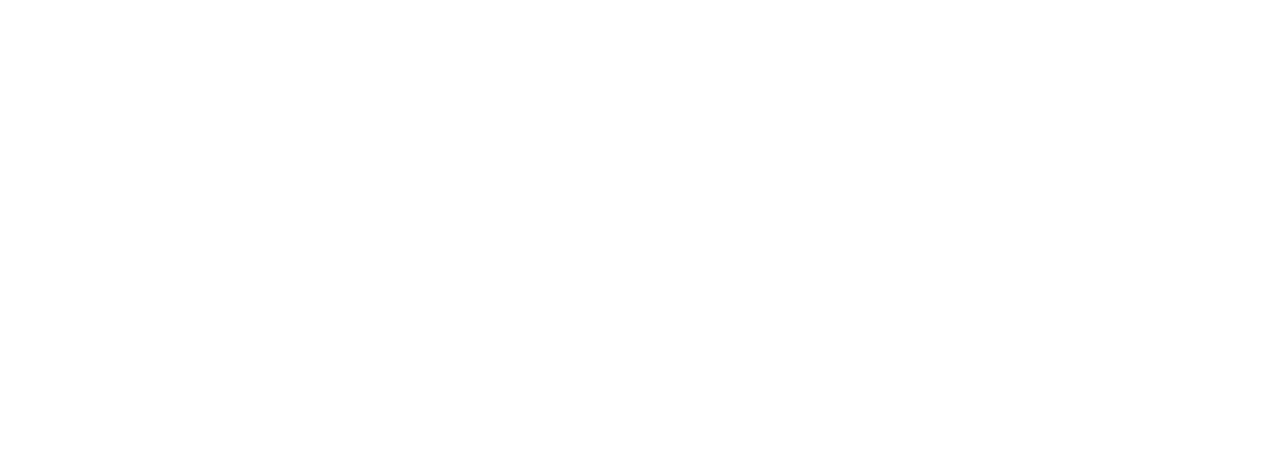
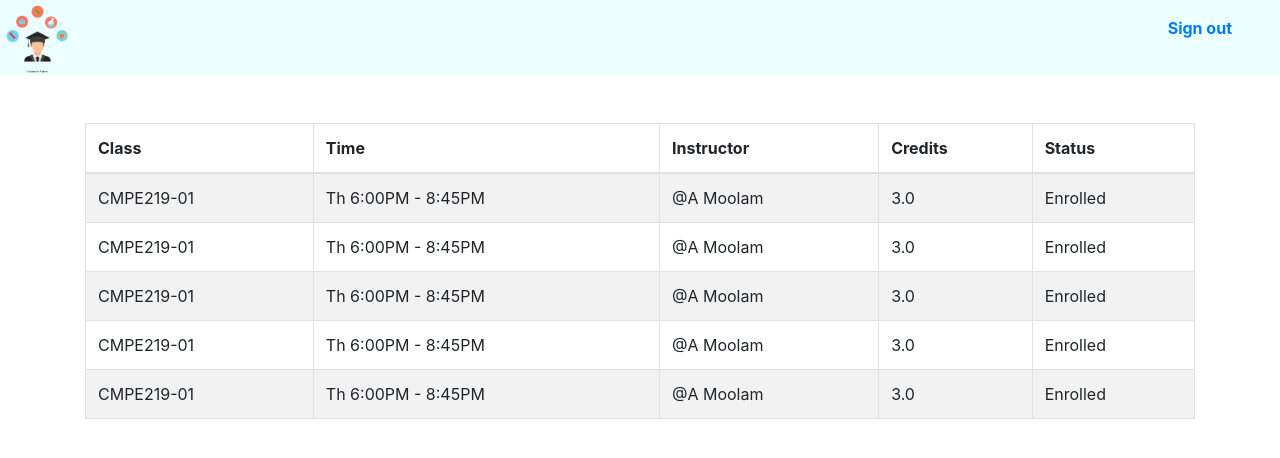
Before and after one commit to akhianand/University-Management-System, a React (Create React App) app in the folder frontend/student-portal/: page /enrollment in a window 1280 px wide. Shown: the top 458 px of the page. Built offline with nearby package versions, Linux system fonts and the light colour scheme.

Commit message:
Changes to FrontEnd : Added Enrollment Page

```diff
--- a/frontend/student-portal/src/components/Enrollment/Enrollment.js
+++ b/frontend/student-portal/src/components/Enrollment/Enrollment.js
@@ -1,11 +1,66 @@
 import React, {Component} from 'react';
+import Header from '../Header/Header';
 
 class Enrollment extends Component {
     render() {
         return (
-            <h1> Enrollment </h1>
+          <div>
+            <Header />
+            <div className="container mt-5">
+            <table className="table table-bordered table-striped">
+              <thead>
+                <tr>
+                  <th scope="col">Class</th>
+                  <th scope="col">Time</th>
+                  <th scope="col">Instructor</th>
+                  <th scope="col">Credits</th>
+                  <th scope="col">Status</th>
+                </tr>
+              </thead>
+              <tbody>
+                <tr>
+                  <td>CMPE219-01</td>
+                  <td>Th 6:00PM - 8:45PM</td>
+                  <td>@A Moolam</td>
+                  <td>3.0</td>
+                  <td>Enrolled</td>
+                </tr>
+                <tr>
+                  <td>CMPE219-01</td>
+                  <td>Th 6:00PM - 8:45PM</td>
+                  <td>@A Moolam</td>
+                  <td>3.0</td>
+                  <td>Enrolled</td>
+                </tr>
+                <tr>
+                  <td>CMPE219-01</td>
+                  <td>Th 6:00PM - 8:45PM</td>
+                  <td>@A Moolam</td>
+                  <td>3.0</td>
+                  <td>Enrolled</td>
+                </tr>
+                <tr>
+                  <td>CMPE219-01</td>
+                  <td>Th 6:00PM - 8:45PM</td>
+                  <td>@A Moolam</td>
+                  <td>3.0</td>
+                  <td>Enrolled</td>
+                </tr>
+                <tr>
+                  <td>CMPE219-01</td>
+                  <td>Th 6:00PM - 8:45PM</td>
+                  <td>@A Moolam</td>
+                  <td>3.0</td>
+                  <td>Enrolled</td>
+                </tr>
+              </tbody>
+            </table>
+
+            </div>
+             </div>
         )
-    }
+
+      }
 }
 
 export default Enrollment;
--- a/frontend/student-portal/src/components/Main.js
+++ b/frontend/student-portal/src/components/Main.js
@@ -7,6 +7,7 @@
 import Home from './Home/Home';
 import AddToCartConfirmation from './Enrollment/AddToCartConfirmation';
 import EnrollmentCart from './Enrollment/EnrollmentCart';
+import Enrollment from './Enrollment/Enrollment';
 
 class Main extends Component {
     render() {
@@ -19,6 +20,7 @@
                 <Route path="/courses" component={CoursesSearch} />
                 <Route path="/addToCartConfirmation" component={AddToCartConfirmation} />
                 <Route path="/enrollmentCart" component={EnrollmentCart} />
+                <Route path="/enrollment" component={Enrollment} />
             </div>
         )
     }
```
